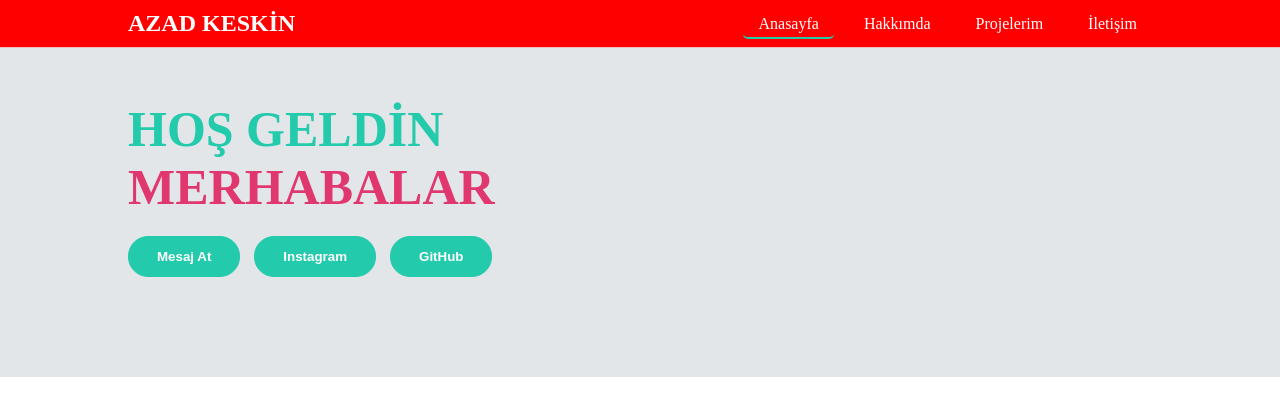
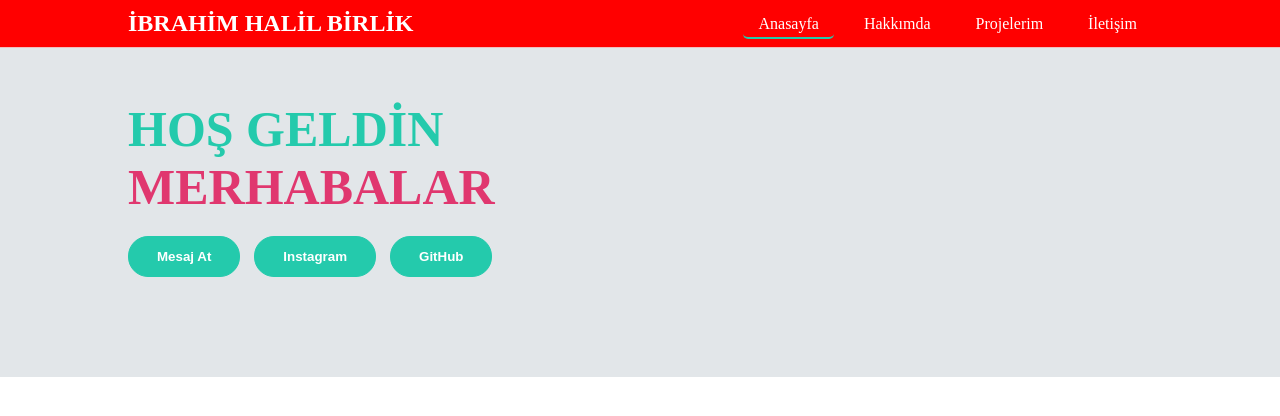
Before and after one commit to FurkanSezgin0/web-halil, a plain HTML site: page index.html in a window 1280 px wide. Drawn offline with Linux system fonts and the light colour scheme.

Commit message:
Yeni bağlantı ayarlandı

```diff
--- a/index.html
+++ b/index.html
@@ -11,7 +11,7 @@
     <header>
         <div class="navbar">
             <div class="logo">
-                <h2><a href="#">AZAD KESKİN</a></h2>
+                <h2><a href="#">İBRAHİM HALİL BİRLİK</a></h2>
             </div>
             <ul class="nav_links">
                 <li><a href="index.html" class="active">Anasayfa</a></li>
@@ -30,10 +30,10 @@
                 <div class="btn-group">
                     <button id="message-btn" class="btn">Mesaj At</button>
                     <!-- Müzik Durdur Butonu -->
-                    <a href="https://www.instagram.com/azadkeskiinn_" target="_blank">
+                    <a href="https://www.instagram.com/İBRAHİM HALİL BİRLİK_" target="_blank">
                         <button class="social-btn">Instagram</button>
                     </a>
-                    <a href="https://github.com/azadkeskin72" target="_blank">
+                    <a href="https://github.com/İBRAHİM HALİL BİRLİK" target="_blank">
                         <button class="social-btn">GitHub</button>
                     </a>
                 </div>
```
Also changed, not shown: index2.html (+2 -2 lines), index3.html (+1 -1 lines), index4.html (+1 -1 lines).
